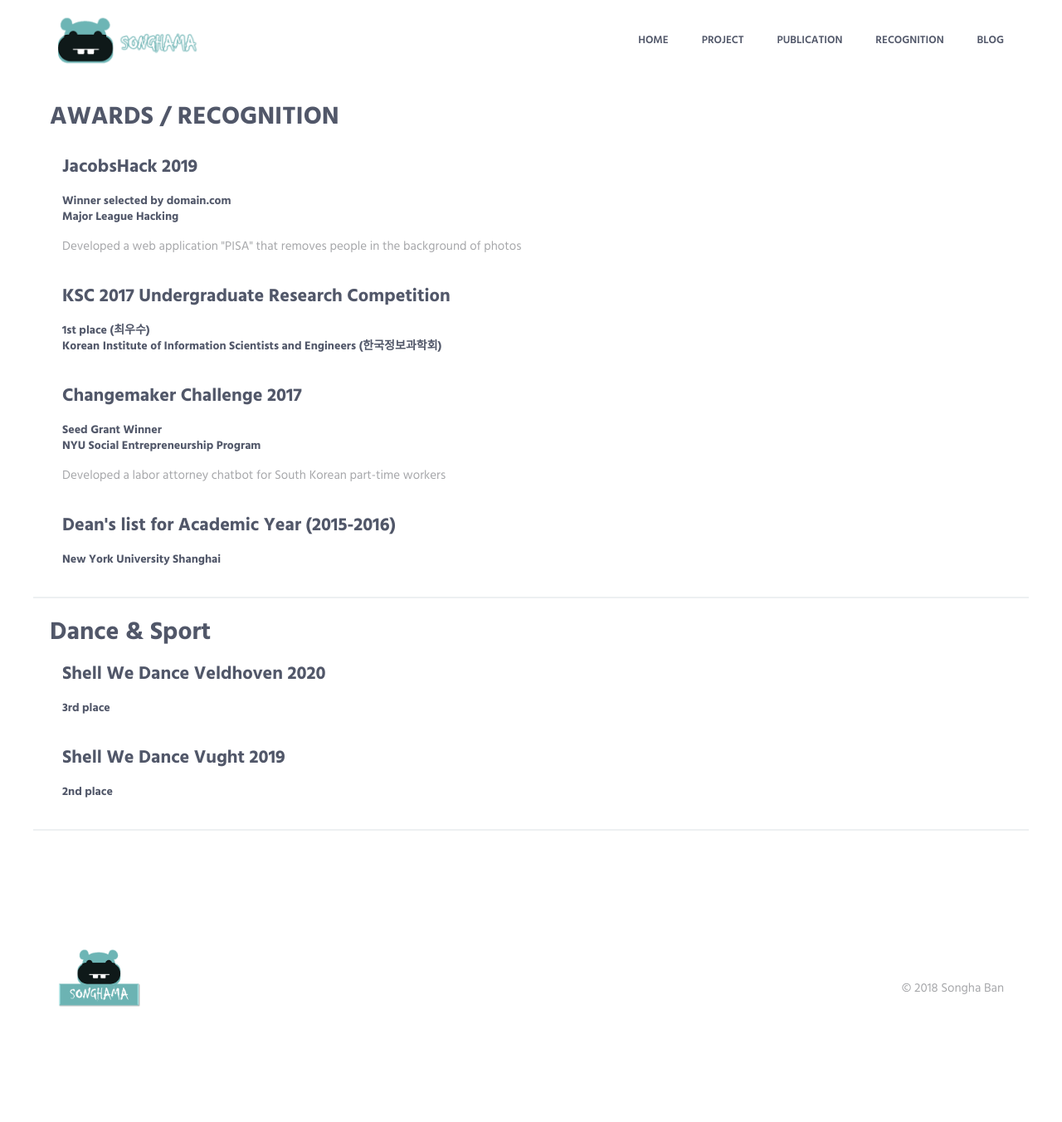
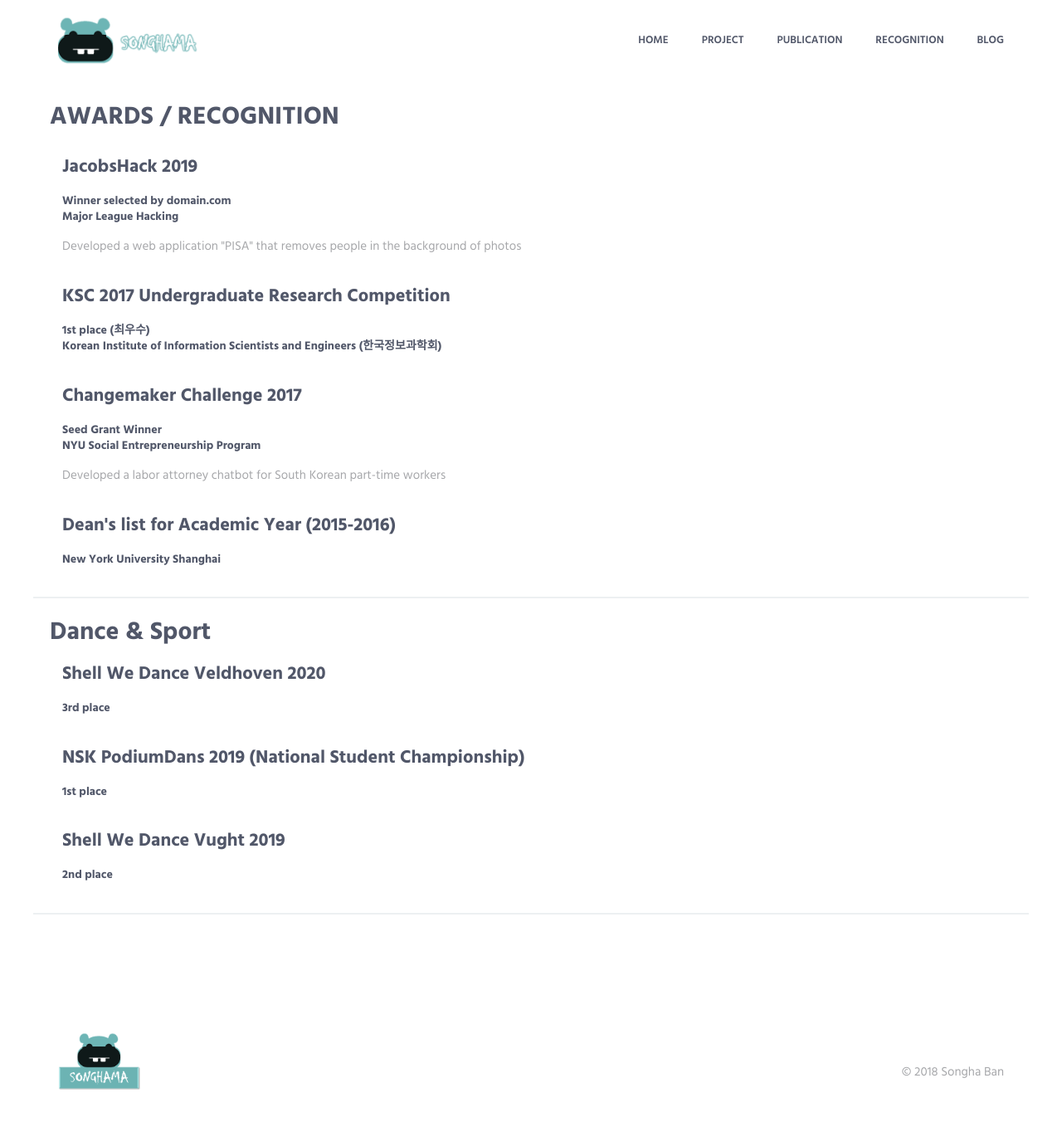
Before and after one commit to SonghaBan/songhaban.github.io, a Jekyll site: the page recognition.html, which Jekyll copies as it is, in a window 1280 px wide and 1364 px high. Shown: the top 1352 px of the window at 83% size. Built offline with Jekyll 4.4.1, drawn with Linux system fonts in a browser that asks for light colours.

Commit message:
add award

```diff
--- a/recognition.html
+++ b/recognition.html
@@ -148,6 +148,13 @@
 
                         <!-- Latest Products -->
                         <div class="col-sm-12 margin-l-20 margin-b-20">
+                            <h4>NSK PodiumDans 2019 (National Student Championship)</h4>
+                            <h5>1st place</h5>
+                        </div>
+                        <!-- End Latest Products -->
+
+                        <!-- Latest Products -->
+                        <div class="col-sm-12 margin-l-20 margin-b-20">
                             <h4>Shell We Dance Vught 2019</h4>
                             <h5>2nd place</h5>
                         </div>
```
Also changed, not shown: favicon.ico (added), img/logo copy.png (added), img/logo-sample.png (deleted), 3 other files.
